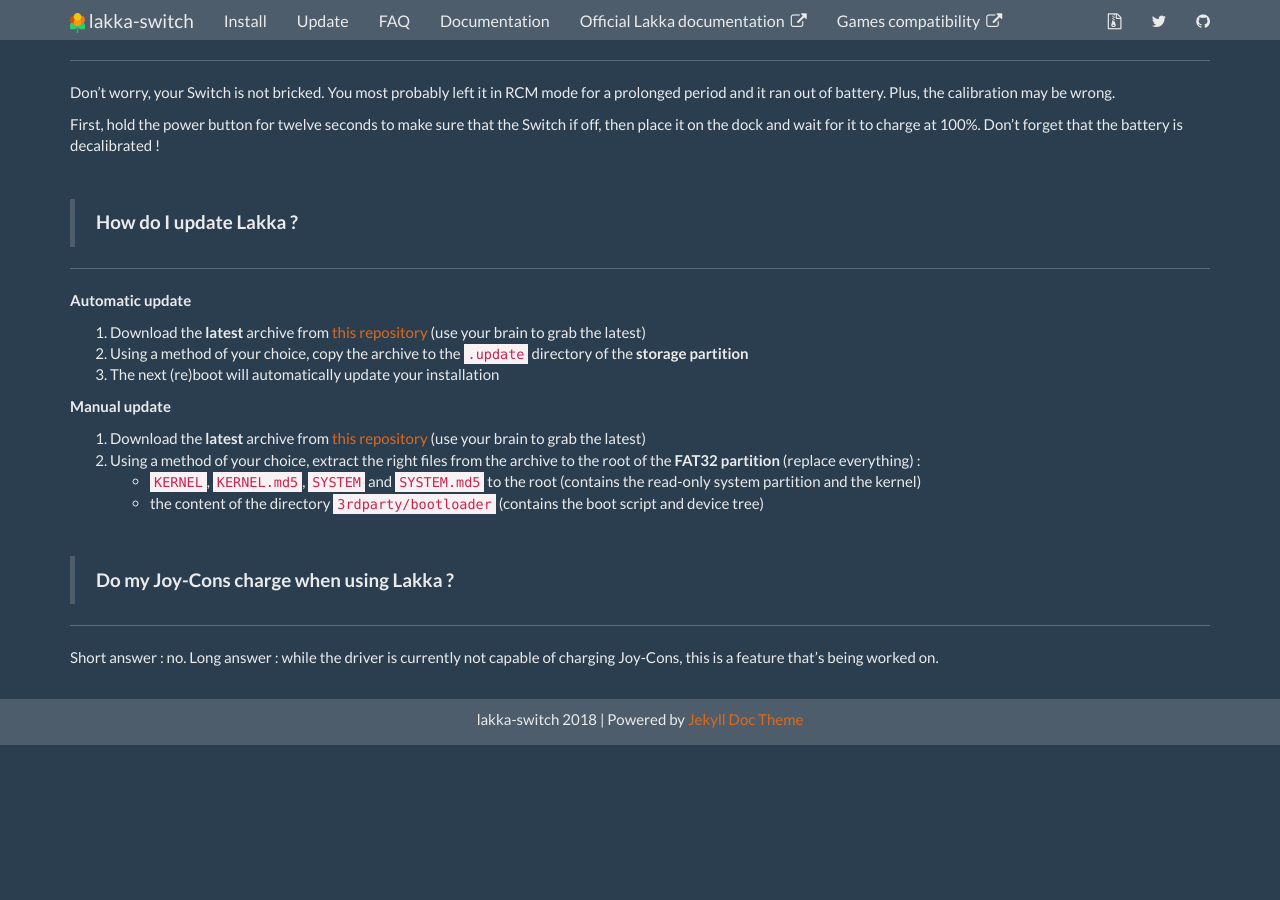
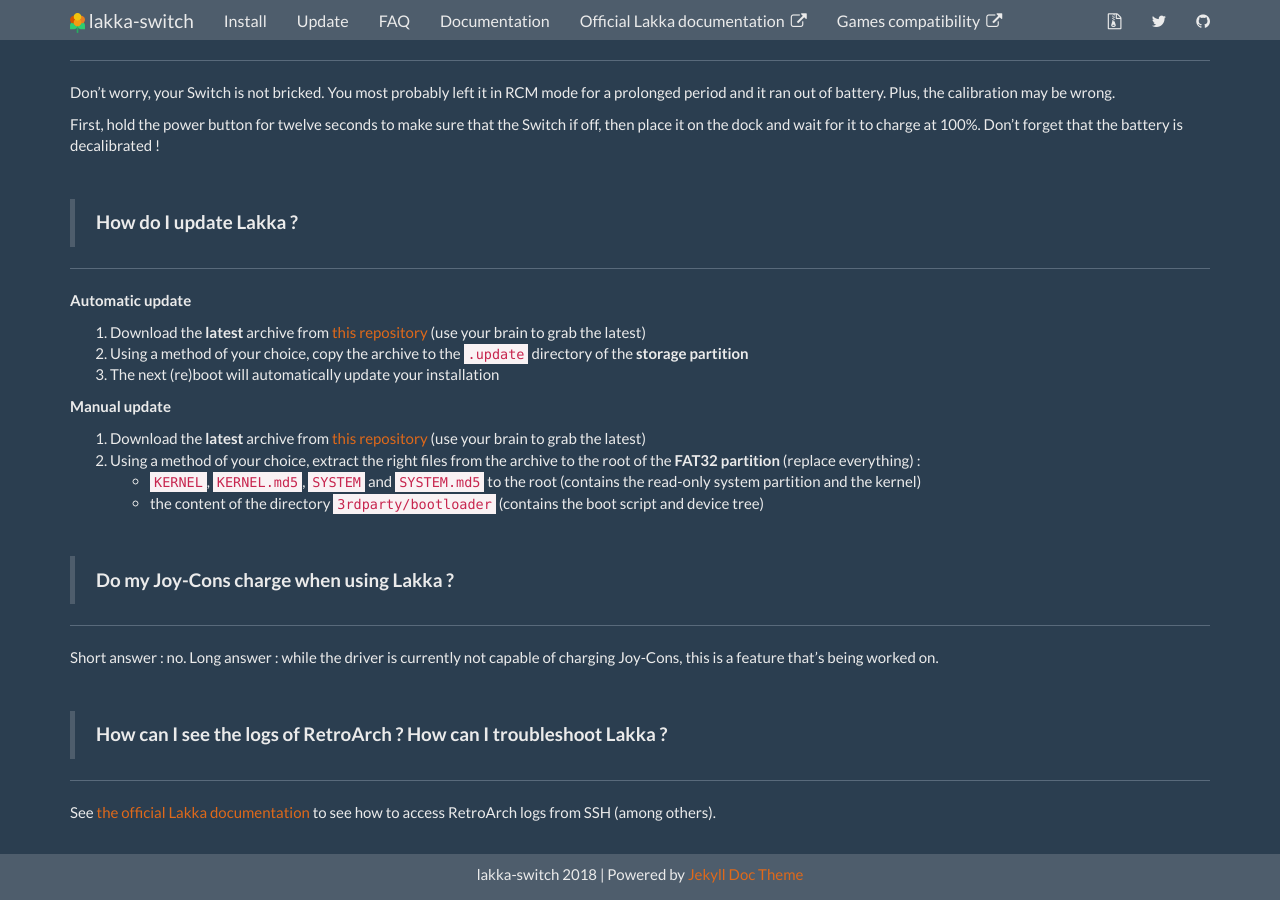
Before and after one commit to lakka-switch/documentation, a Jekyll site: the page built from faq.md, in a window 1280 px wide and 900 px high, scrolled down 2652 px. Built offline with Jekyll 4.4.1, drawn with Linux system fonts in a browser that asks for light colours; nearby versions of some CDN libraries; before the commit the page ends 3397 px from its top, so only the background shows below that.

Commit message:
Update faq.md

```diff
--- a/faq.md
+++ b/faq.md
@@ -132,3 +132,10 @@
 ***
 
 Short answer : no. Long answer : while the driver is currently not capable of charging Joy-Cons, this is a feature that's being worked on.
+
+&nbsp;
+> **How can I see the logs of RetroArch ? How can I troubleshoot Lakka ?**
+
+***
+
+See [the official Lakka documentation](http://www.lakka.tv/doc/Troubleshooting-Lakka/) to see how to access RetroArch logs from SSH (among others).
```
